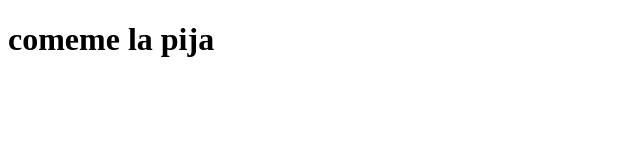
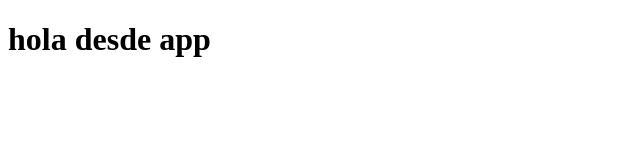
Before and after one commit to tperezromero5/react, a React (Create React App) app: page / in a window 1280 px wide. Shown: the top 160 px of the page, without its empty margins (0-640 px from the left). Built offline with nearby package versions, Linux system fonts and the light colour scheme.

Commit message:
clase 3 de react

```diff
--- /dev/null
+++ b/src/App.js
@@ -0,0 +1,3 @@
+function App(){
+    return <h1>hola desde app</h1>}
+    export default App;
--- a/src/index.js
+++ b/src/index.js
@@ -1,8 +1,9 @@
 import React from "react";
 import  ReactDOM  from "react-dom/client";
+import App from "./App";
 const el = document.getElementById("root");
 const root = ReactDOM.createRoot(el);
-function App(){
-    return <h1>comeme la pija</h1>
-}
+/*function App(){
+    return <h1>hola que tal buen dia</h1> <input style={{color:"red", fontSize:"20px"}}/>*/
+
 root.render(<App/>)
```
